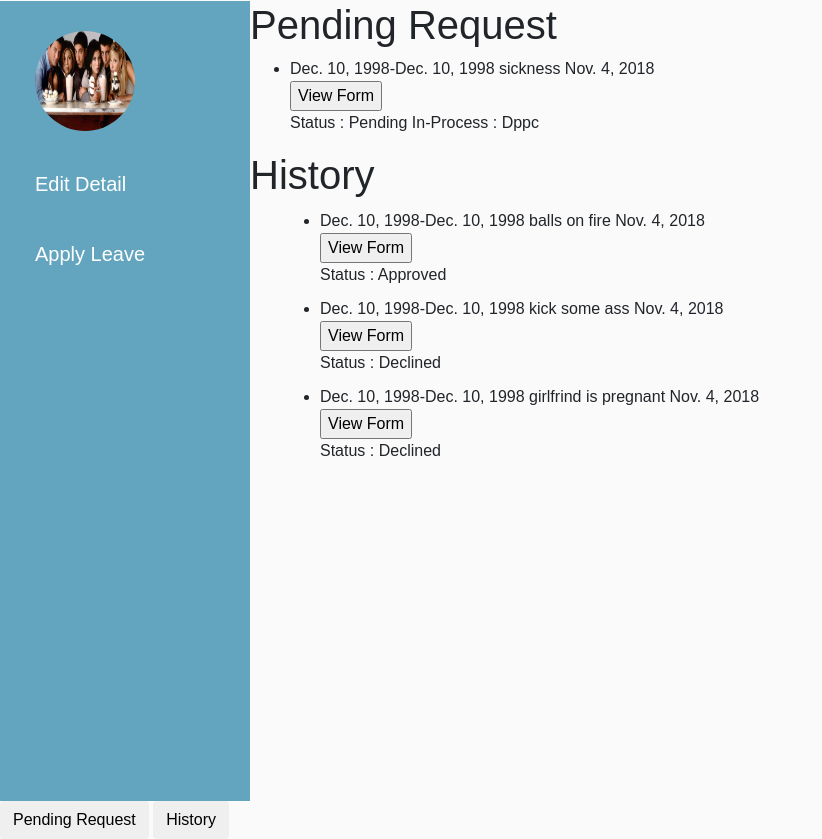
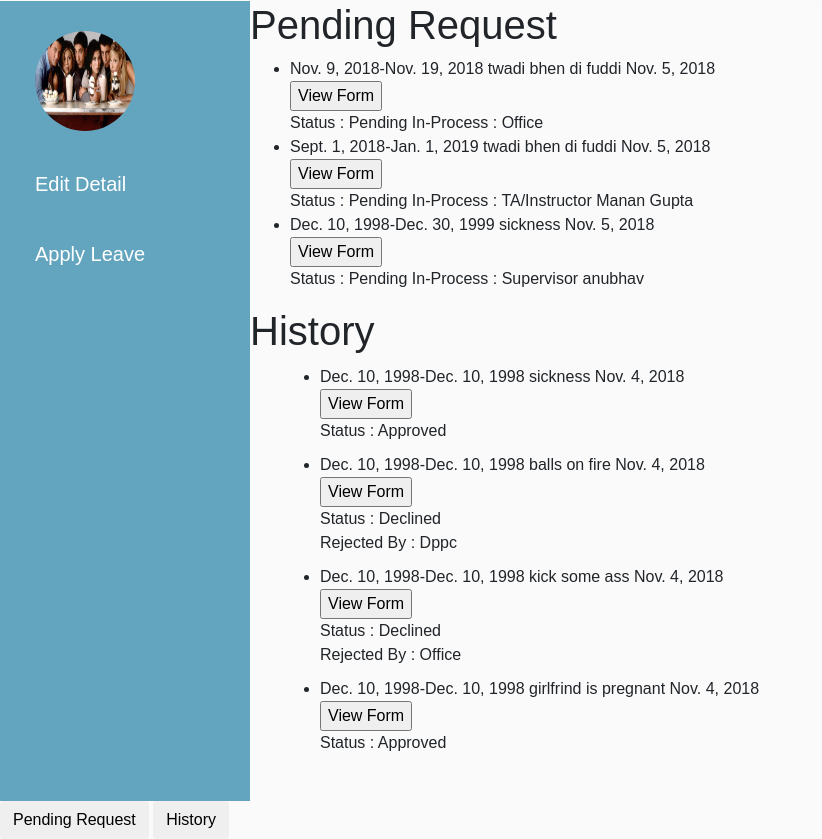
Before and after one commit to swciitg/civil_dept_project, a Django app: page /leave/dashboard in a window 1280 px wide. Shown: the part 325-1164 px from the top of the page, without its empty margins (0-822 px from the left). Run offline with Django 3.2, Linux system fonts and the light colour scheme; a user stored in the database is signed in; data comes from the database, SQL or seed files in the repository; some libraries are stand-ins or nearby versions.

Commit message:
front end has been included

```diff
--- a/leave_portal/templates/leave_portal/authorized_dashboard.html
+++ b/leave_portal/templates/leave_portal/authorized_dashboard.html
@@ -12,9 +12,14 @@
       <button onclick="window.location='{% url 'leave_portal:hod_detail_update' authorized.id %}'" type="button" class="btn btn-md ">Edit Detail</button>
     {% elif authorized.staff_id %}
       <button onclick="window.location='{% url 'leave_portal:staff_detail_update' authorized.id %}'" type="button" class="btn btn-md ">Edit Detail</button>
+      <button onclick="window.location='{% url 'leave_portal:update_year' %}'" type="button" class="btn btn-md ">Update Semester</button>
+      <button onclick="window.location='{% url 'leave_portal:update_semester' %}'" type="button" class="btn btn-md ">Update Academic Year</button>
+      <button onclick="window.location='{% url 'leave_portal:studentsList' %}'" type="button" class="btn btn-md ">Change Allowed Leave</button>
     {% elif authorized.faculty_id %}
       <button onclick="window.location='{% url 'leave_portal:faculty_detail_update' authorized.id %}'" type="button" class="btn btn-md ">Edit Detail</button>
     {% endif %}
+
+
   <button onclick="window.location='{% url 'leave_portal:authorized_pending_request' %}'" type="button" class="btn btn-md ">Pending Requests</button>
   <button onclick="window.location='{% url 'account_logout' %}'" type="button" class="btn btn-md ">Log Out!!</button>
   {% endif %}
--- a/leave_portal/templates/leave_portal/dashboard.html
+++ b/leave_portal/templates/leave_portal/dashboard.html
@@ -13,6 +13,16 @@
         </ul>
     </nav>
     <div id="page-content-wrapper">
+        {% if data.error %}
+        <h4>You cannot apply the leave!! Max applicable leaves are as follows:</h4>
+        <ul>
+          <li>Ordinary leaves : {{student.Ordinary}}</li>
+          <li>Medical leaves : {{student.Medical}}</li>
+          <li>Conference leaves : {{student.conference}}</li>
+          <li>Sample Collection leaves : {{student.sample_Collection}}</li>
+        </ul>
+        {% endif %}
+
         <h1>Pending Request</h1>
         {% if forms %}
         <ul>
@@ -29,9 +39,9 @@
               {% elif form.flag == 2 %}
                 Supervisor {{ student.Supervisor_1 }}
               {% elif form.flag == 3 %}
+                Office
+              {% elif form.flag == 4 %}
                 Dppc
-              {% elif form.flag == 4 %}
-                Staff
               {% elif form.flag == 5 %}
                 Hod
               {% endif %}
@@ -60,7 +70,20 @@
                   </li>
                   <a href="{% url 'leave_portal:leave_info' pk=form.id %}"><input type="button" value="View Form" /></a>
                   <br>
-                  Status : Declined
+                  Status : Declined<br>
+                  Rejected By :
+                  {% if form.flag == 1 %}
+                    TA/Instructor {{ student.TA_instructor }}
+                  {% elif form.flag == 2 %}
+                    Supervisor {{ student.Supervisor_1 }}
+                  {% elif form.flag == 3 %}
+                    Office
+                  {% elif form.flag == 4 %}
+                    Dppc
+                  {% elif form.flag == 5 %}
+                    Hod
+                  {% endif %}
+                  <br>
                 {% endif %}
               </div>
               {% endfor %}
--- a/leave_portal/urls.py
+++ b/leave_portal/urls.py
@@ -14,19 +14,20 @@ urlpatterns = [
 
     path('<int:pk>' , views.ApplyLeaveDetailView.as_view() , name="leave_info"),
 
-    path('student',views.StudentListView.as_view() , name="studentsList" ),
+    path('student',views.StudentListView, name="studentsList" ),
     path('students/updatedata/<int:pk>',views.StudentUpdateDetail, name="stud_detail_update"),
-    path('student/<int:pk>',views.StudentDetailView.as_view(), name="studentsDetail" ),
+    path('student/<int:pk>',views.StudentDetailView, name="studentsDetail" ),
     path('student/leaveform/<int:pk>', views.ApplyLeave, name="apply_leave"),
     path('student/leaveform/<int:pk>/<int:leave_id>', views.ApplyLeaveEdit, name="apply_leave_edit"),
     path('student/<int:pk>/pending', views.PendingRequest,name="pending_request"),
     path('student/<int:pk>/history', views.History,name="history"),
     path('authorized/pending_request',views.authorized_pending,name="authorized_pending_request"),
-    path('authorized/pending_request/approve/<int:pk>',views.approveleave,name="Approve"),
+    path('authorized/pending_request/approve/<int:pk>/(?P<check>\d+)/',views.approveleave,name="Approve"),
     path('authorized/pending_request/decline/<int:pk>',views.declineleave,name="Decline"),
     path('dppc',views.DppcListView.as_view(), name="dppclist"),
     path('dppc/<int:pk>',views.DppcDetailView.as_view(), name="dppcdetail"),
 
-
+    path('update/sem',views.UpdateSemester, name="update_semester"),
+    path('update/year',views.UpdateYear, name="update_year"),
 
 ]
--- a/leave_portal/views.py
+++ b/leave_portal/views.py
@@ -118,15 +118,23 @@ def dashboard(request):
 def index(request):
     return HttpResponse("HelloWorld!!")
 
-class StudentListView(generic.ListView):
-    model = models.CustomUser
-    context_object_name = 'student_list'
-    queryset = CustomUser.objects.filter(person__iexact='student') # Get 5 books containing the title war
-    template_name = 'leave_portal/student_list.html'
+def StudentListView(request):
+    students = models.Student.objects.all()
+    return render(request, 'leave_portal/student_list.html', {'students':students})
 
 
-class StudentDetailView(generic.DetailView):
-    model = models.Student
+def StudentDetailView(request,pk):
+    student = get_object_or_404(models.Student, pk=pk)
+    form = forms.UpdateStudLeave(instance=student)
+
+    if request.method == 'POST':
+        form = forms.UpdateStudLeave(instance=student, data=request.POST)
+        if form.is_valid():
+            form.save()
+            return redirect('leave_portal:studentsList')
+    return render(request, 'leave_portal/student_detail.html', {'student':student, 'form':form})
+
+
 
 class ApplyLeaveDetailView(generic.DetailView):
     model = models.ApplyLeave
@@ -141,17 +149,28 @@ def ApplyLeave(request,pk):
         form = forms.LeaveForm(request.POST)
         if form.is_valid():
             leave = form.save(commit=False)
-            # print(leave.SentTo)
             leave.student = student
+
+            day = (leave.LeaveTo-leave.LeaveFrom).days + 1
+            print(day)
+            if leave.TypeOfLeave == 'Medical':
+                if leave.student.Medical < day:
+                    return redirect('leave_portal:dashboard')
+            elif leave.TypeOfLeave == 'Ordinary':
+                if leave.student.Ordinary < day:
+                    return redirect('leave_portal:dashboard')
+            if leave.TypeOfLeave == 'Conference':
+                if leave.student.conference < day:
+                    return redirect('leave_portal:dashboard')
+            if leave.TypeOfLeave == 'Sample Collection':
+                if leave.student.sample_Collection < day:
+                    return redirect('leave_portal:dashboard')
 
             if '1' in leave.SentTo:
                 leave.flag=1
 
-            if '2' in leave.SentTo and leave.flag is 0:
+            elif '2' in leave.SentTo and leave.flag is 0:
                 leave.flag=2
-
-            if '3' in leave.SentTo:
-                leave.flag=3
 
             leave.save()
             return HttpResponseRedirect(student.get_absolute_url())
@@ -183,6 +202,14 @@ def StudentUpdateDetail(request, pk):
     if request.method == 'POST':
         form = forms.UpdateStudDetail(instance=student, data=request.POST)
         if form.is_valid():
+
+            student.sample_Collection = 20
+            student.conference = 10
+
+            if student.course == 'Phd':
+                student.sample_Collection = 30
+                student.conference = 15
+
             form.save()
         return HttpResponseRedirect(student.get_absolute_url())
 
@@ -229,7 +256,7 @@ def StaffUpdateDetail(request, pk):
             form.save()
         return HttpResponseRedirect(staff.get_absolute_url())
 
-    return render(request, 'leave_portal/dppc_update_detail.html', {'form':form, 'authorized':faculty})
+    return render(request, 'leave_portal/dppc_update_detail.html', {'form':form, 'authorized':staff})
 
 def FacultyUpdateDetail(request, pk):
     faculty = get_object_or_404(models.Faculty, pk=pk)
@@ -257,9 +284,9 @@ def History(request, pk):
 
 def authorized_pending(request):
     if request.user.person == 'dppc':
-        forms=models.ApplyLeave.objects.filter(flag=3,ApprovedStatus='pending')
+        forms=models.ApplyLeave.objects.filter(flag=4,ApprovedStatus='pending')
 
-    elif request.user.person == 'faculty' :
+    elif request.user.person == 'faculty':
 
         forms1=models.ApplyLeave.objects.filter(student__TA_instructor__user=request.user ,flag=1,ApprovedStatus__iexact='pending')
         forms2=models.ApplyLeave.objects.filter(student__Supervisor_1__user=request.user ,flag=2,ApprovedStatus__iexact='pending')
@@ -269,31 +296,36 @@ def authorized_pending(request):
         forms=models.ApplyLeave.objects.filter(flag=5,ApprovedStatus__iexact='pending')
 
     elif request.user.person == 'staff':
-        forms=models.ApplyLeave.objects.filter(flag=4,ApprovedStatus__iexact='pending')
+        forms=models.ApplyLeave.objects.filter(flag=3,ApprovedStatus__iexact='pending')
 
     return render(request, 'leave_portal/authorized_pending_request.html',{'forms':forms})
 
-def approveleave(request, pk):
+def approveleave(request, pk, check):
     form = get_object_or_404(models.ApplyLeave , pk=pk)
 
-    if form.flag is 5:
+    if form.flag < 3 :
+        form.flag+=1
+    elif form.flag == 3:
+        form.flag = check
+    else:
+        date = form.LeaveTo-form.LeaveFrom
+        if form.TypeOfLeave == 'Medical':
+            print(form.student.Medical)
+            form.student.Medical -= date.days+1
+
+        elif form.TypeOfLeave == 'Ordinary':
+            form.student.Ordinary -= date.days+1
+
+        elif form.TypeOfLeave == 'Sample Collection':
+            form.student.sample_Collection -= date.days+1
+
+        elif form.TypeOfLeave == 'Conference':
+            form.student.conference -= date.days+1
+
         form.ApprovedStatus='approved'
-
-    if form.flag < 4 :
-        if '1' in form.SentTo and '2' in form.SentTo:
-            if form.flag is 1:
-                form.flag=2
-            else:
-                form.flag=4
-        elif '1' in form.SentTo or '2' in form.SentTo:
-            form.flag=4
-
-        elif '3' in form.SentTo:
-            form.flag=4
-
-    else:
-        form.flag+=1
-
+        print(form.student.Medical)
+        form.flag=6
+    form.student.save()
     form.save()
     return redirect('leave_portal:dashboard')
 
@@ -304,22 +336,36 @@ def declineleave(request, pk):
     form.save()
     return redirect('leave_portal:dashboard')
 
+def UpdateSemester(request):
+    students = models.Student.objects.all()
 
-#
-#
-# def declineleave(request, pk):
-#     leave = get_object_or_404(models.ApplyLeave, pk=pk)
-#
-#     if request.method == 'POST':
-#         comment=get_object_or_404(models.Comments,pk=request.id)
-#         # comment=models.Comments.objects.filter(Leave=leave)
-#         # form = forms.CommentsForm(instance=comment, data=request.POST)
-#         if form.is_valid():
-#             leave =
-#             form.save()
-#         leave.ApprovedStatus='declined'
-#         leave.save()
-#         return HttpResponse('done')
-#
-#     # form = forms.CommentsForm()
-#     # return render(request, 'leave_portal/comments.html', {'form':form, 'leave':leave})
+    for student in students:
+        student.Ordinary += 15
+
+        if student.Ordinary > 30:
+            student.Ordinary=30
+        student.save()
+
+    return redirect('leave_portal:dashboard')
+
+def UpdateYear(request):
+    students = models.Student.objects.all()
+
+    for student in students:
+        student.Ordinary += 15
+
+        if student.Ordinary > 30:
+            student.Ordinary=30
+
+        student.Medical = 15
+
+        if student.course == 'Mtech':
+            student.conference = 10
+            student.sample_Collection = 20
+
+        elif student.course == 'Phd':
+            student.conference = 15
+            student.sample_Collection = 30
+        student.save()
+
+    return redirect('leave_portal:dashboard')
```
Also changed, not shown: leave_portal/forms.py (+12 -0 lines), leave_portal/models.py (+8 -12 lines), leave_portal/templates/leave_portal/authorized_pending_request.html (+6 -2 lines), leave_portal/templates/leave_portal/student_detail.html (+12 -23 lines), leave_portal/templates/leave_portal/student_list.html (+5 -6 lines), db.sqlite3, leave_portal/migrations/0004_auto_20181105_1126.py (added), leave_portal/migrations/0005_auto_20181105_1211.py (added).
